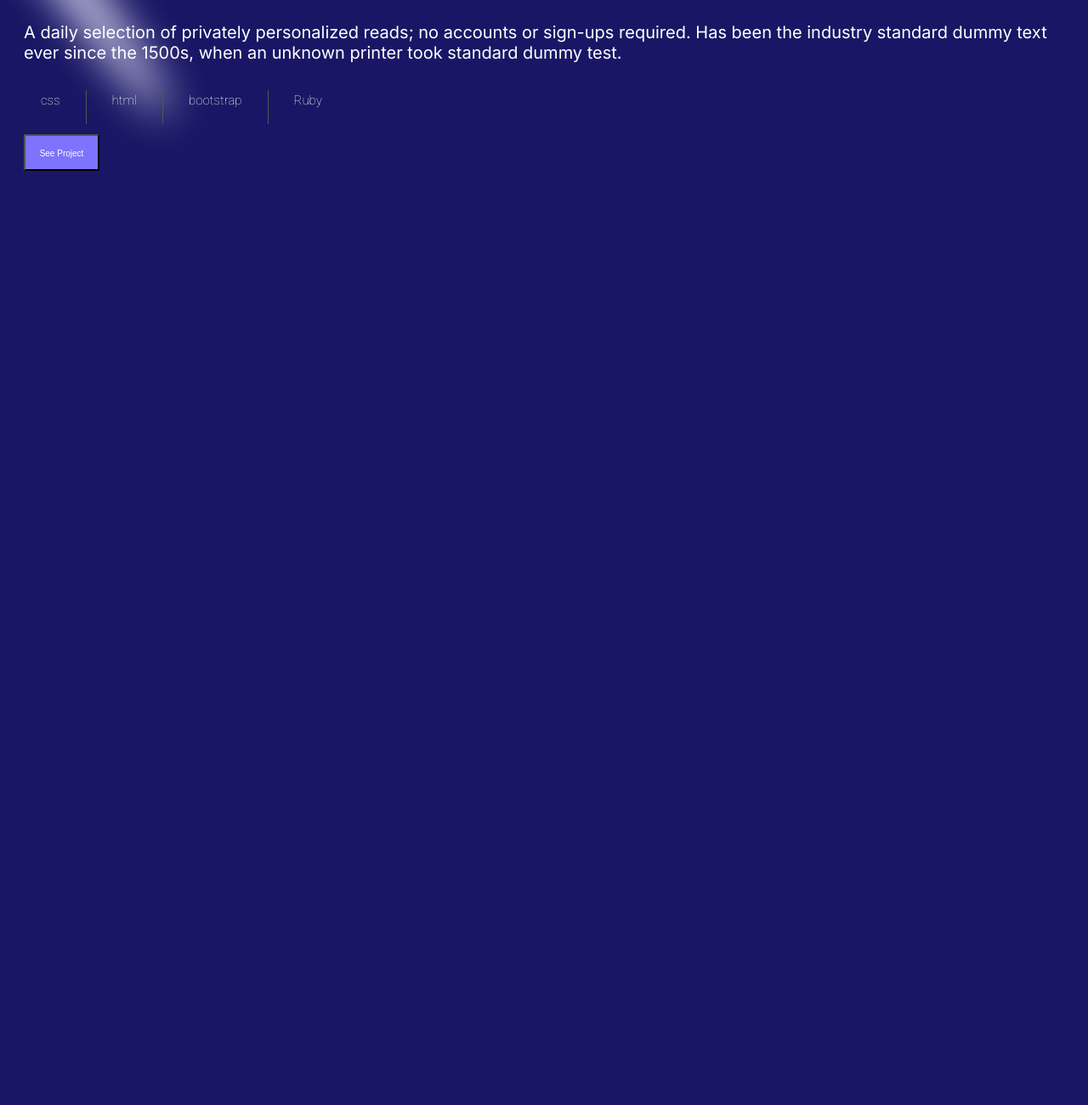
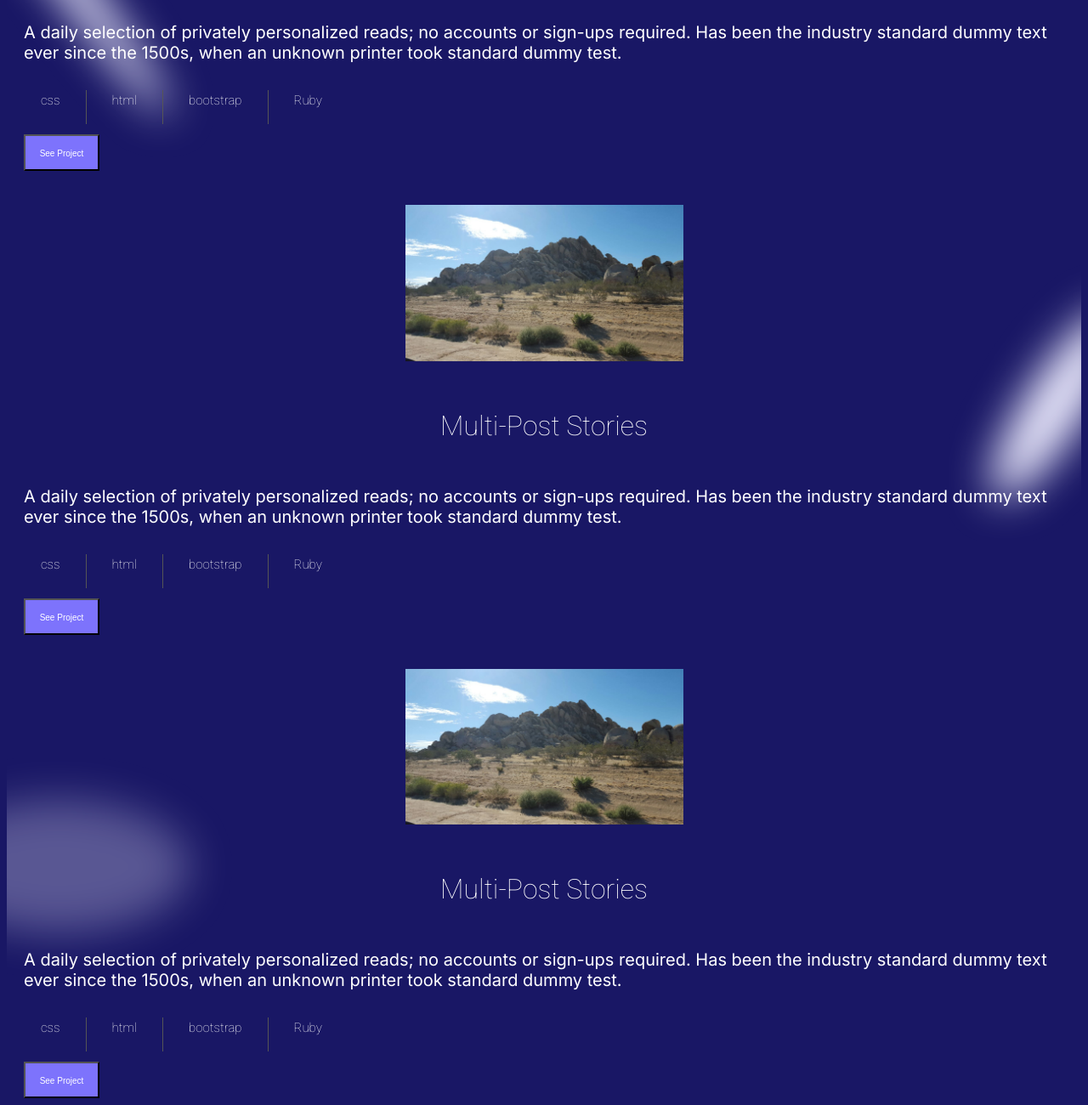
Before and after one commit to Flunavgt/Federico-s_Portfolio, a plain HTML site: page main.html in a window 1280 px wide. Shown: the part 1728-3028 px from the top of the page at 85% size. Before the commit the page ends 1937 px from the top, so only its background shows below. Drawn offline with Linux system fonts and the light colour scheme; a web font is replaced by a local one.

Commit message:
complete works list

```diff
--- a/css/style.css
+++ b/css/style.css
@@ -184,3 +184,23 @@ button {
   color: white;
   font-size: 10px;
 }
+
+.work2 {
+  background-image: url("../pictures/Ellipse20.svg");
+  background-repeat: no-repeat;
+  background-position: right;
+  display: flex;
+  flex-direction: column;
+  justify-items: center;
+  padding-top: 40px;
+}
+
+.work3 {
+  background-image: url("../pictures/Ellipse21.svg");
+  background-repeat: no-repeat;
+  background-position: left;
+  display: flex;
+  flex-direction: column;
+  justify-items: center;
+  padding-top: 40px;
+}
--- a/main.html
+++ b/main.html
@@ -104,10 +104,40 @@
                 <button><a class="buttontext" href="https://www.google.com/"> See Project</a></button>
             </div>
             <div class="work2">
-
+                <img src="./pictures/myproject.jpg" alt="fill image while coding" class="worksample1">
+                <p class="work1title">Multi-Post Stories</p>
+                <p class="workdescription">A daily selection of privately personalized reads;
+                    no accounts or sign-ups required. Has been the industry standard dummy
+                    text ever since the 1500s, when an unknown printer took standard dummy test.
+                </p>
+                <ul class="usedcode">
+                    <li>css</li>
+                    <img src="./pictures/Rectangle70.png" alt="">
+                    <li>html</li>
+                    <img src="./pictures/Rectangle70.png" alt="">
+                    <li>bootstrap</li>
+                    <img src="./pictures/Rectangle70.png" alt="">
+                    <li>Ruby</li>
+                </ul>
+                <button><a class="buttontext" href="https://www.google.com/"> See Project</a></button>
             </div>
             <div class="work3">
-
+                <img src="./pictures/myproject.jpg" alt="fill image while coding" class="worksample1">
+                <p class="work1title">Multi-Post Stories</p>
+                <p class="workdescription">A daily selection of privately personalized reads;
+                    no accounts or sign-ups required. Has been the industry standard dummy
+                    text ever since the 1500s, when an unknown printer took standard dummy test.
+                </p>
+                <ul class="usedcode">
+                    <li>css</li>
+                    <img src="./pictures/Rectangle70.png" alt="">
+                    <li>html</li>
+                    <img src="./pictures/Rectangle70.png" alt="">
+                    <li>bootstrap</li>
+                    <img src="./pictures/Rectangle70.png" alt="">
+                    <li>Ruby</li>
+                </ul>
+                <button><a class="buttontext" href="https://www.google.com/"> See Project</a></button>
             </div>
         </div>
     </section>
```
Also changed, not shown: pictures/Ellipse20.svg (added), pictures/Ellipse21.svg (added).
